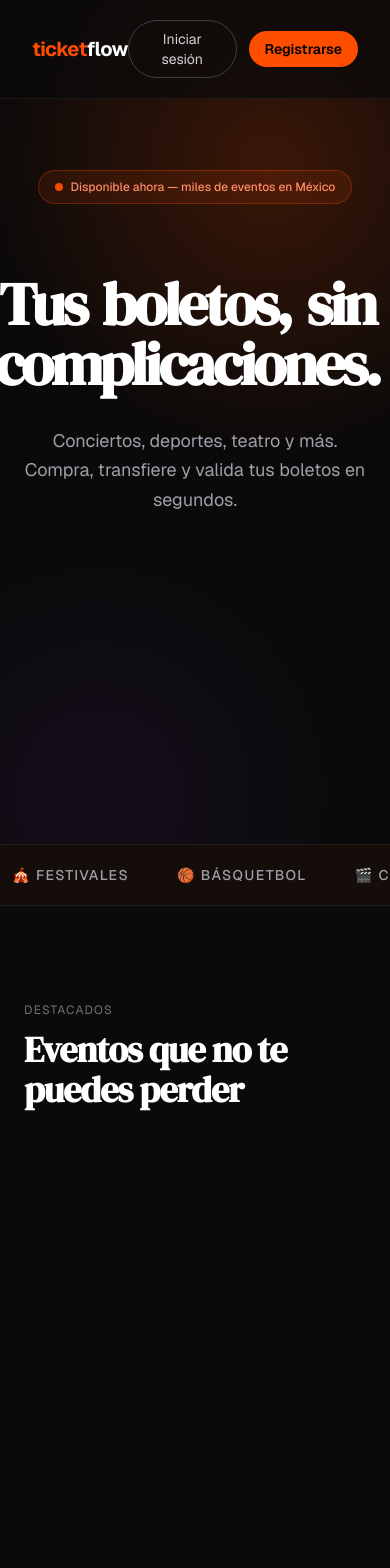
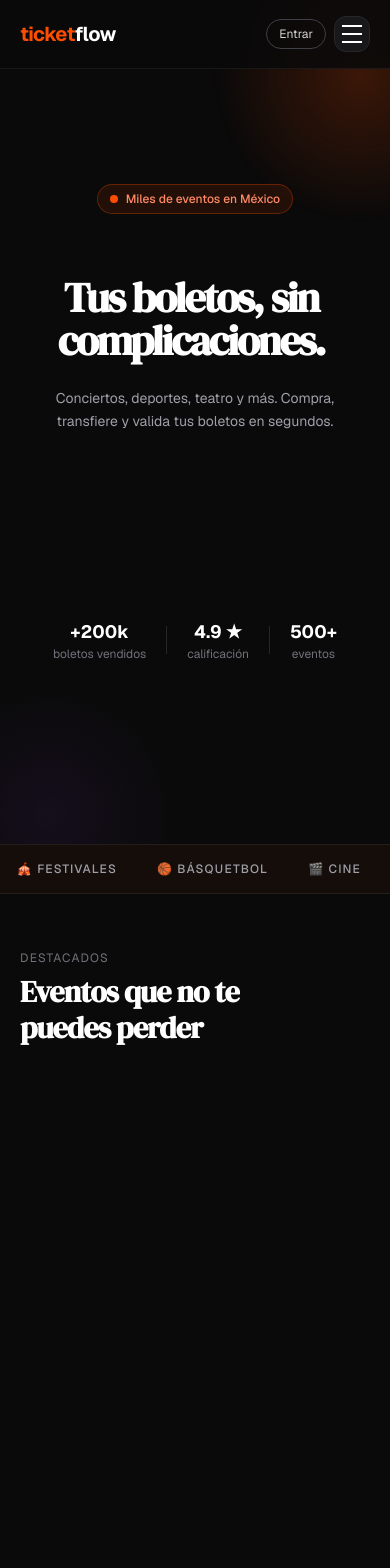
Before and after one commit to JoelUriel01/Frontend-ticketms, a Next.js app in the folder web/: page / in a window 390 px wide. Shown: the top 1568 px of the page. Built offline with nearby package versions, Linux system fonts and the light colour scheme.

Commit message:
vista para movil del landing

```diff
--- a/web/app/page.tsx
+++ b/web/app/page.tsx
@@ -1,8 +1,7 @@
 "use client";
 
-import { useEffect, useRef } from "react";
+import { useEffect, useRef, useState } from "react";
 import { useRouter } from "next/navigation";
-import Image from "next/image";
 import gsap from "gsap";
 import { ScrollTrigger } from "gsap/ScrollTrigger";
 
@@ -25,131 +24,75 @@ export default function Home() {
   const cardsRef = useRef<HTMLDivElement>(null);
   const statsRef = useRef<HTMLDivElement>(null);
   const navRef = useRef<HTMLElement>(null);
+  const [menuOpen, setMenuOpen] = useState(false);
 
   useEffect(() => {
     const ctx = gsap.context(() => {
-      // Nav entrance
-      gsap.from(navRef.current, {
-        y: -60,
-        opacity: 0,
-        duration: 0.8,
-        ease: "power3.out",
-      });
+      gsap.from(navRef.current, { y: -60, opacity: 0, duration: 0.8, ease: "power3.out" });
 
-      // Hero title — split word animation
       const words = titleRef.current?.querySelectorAll(".word");
       if (words) {
-        gsap.from(words, {
-          y: 120,
-          opacity: 0,
-          rotateX: -60,
-          duration: 1.1,
-          stagger: 0.08,
-          ease: "expo.out",
-          delay: 0.3,
-        });
+        gsap.from(words, { y: 120, opacity: 0, rotateX: -60, duration: 1.1, stagger: 0.08, ease: "expo.out", delay: 0.3 });
       }
 
-      // Subtitle
-      gsap.from(subtitleRef.current, {
-        y: 30,
-        opacity: 0,
-        duration: 0.9,
-        delay: 0.9,
-        ease: "power3.out",
-      });
+      gsap.from(subtitleRef.current, { y: 30, opacity: 0, duration: 0.9, delay: 0.9, ease: "power3.out" });
+      gsap.from(ctaRef.current?.children ?? [], { y: 30, opacity: 0, duration: 0.7, stagger: 0.1, delay: 1.1, ease: "power3.out" });
 
-      // CTA buttons
-      gsap.from(ctaRef.current?.children ?? [], {
-        y: 30,
-        opacity: 0,
-        duration: 0.7,
-        stagger: 0.1,
-        delay: 1.1,
-        ease: "power3.out",
-      });
-
-      // Ticker loop
       const ticker = tickerRef.current;
       if (ticker) {
         const clone = ticker.innerHTML;
         ticker.innerHTML += clone;
-        gsap.to(ticker, {
-          xPercent: -50,
-          duration: 22,
-          ease: "none",
-          repeat: -1,
-        });
+        gsap.to(ticker, { xPercent: -50, duration: 22, ease: "none", repeat: -1 });
       }
 
-      // Cards on scroll
       gsap.from(".event-card", {
-        scrollTrigger: {
-          trigger: cardsRef.current,
-          start: "top 80%",
-        },
-        y: 80,
-        opacity: 0,
-        duration: 0.8,
-        stagger: 0.12,
-        ease: "power3.out",
+        scrollTrigger: { trigger: cardsRef.current, start: "top 80%" },
+        y: 80, opacity: 0, duration: 0.8, stagger: 0.12, ease: "power3.out",
       });
 
-      // Stats
       gsap.from(".stat-item", {
-        scrollTrigger: {
-          trigger: statsRef.current,
-          start: "top 85%",
-        },
-        scale: 0.85,
-        opacity: 0,
-        duration: 0.7,
-        stagger: 0.1,
-        ease: "back.out(1.5)",
+        scrollTrigger: { trigger: statsRef.current, start: "top 85%" },
+        scale: 0.85, opacity: 0, duration: 0.7, stagger: 0.1, ease: "back.out(1.5)",
       });
 
-      // Parallax on hero badge
-      gsap.to(".hero-badge", {
-        y: -40,
-        scrollTrigger: {
-          trigger: heroRef.current,
-          scrub: 1.5,
-        },
-      });
-
-      gsap.to(".hero-circle", {
-        y: 60,
-        scrollTrigger: {
-          trigger: heroRef.current,
-          scrub: 2,
-        },
-      });
+      gsap.to(".hero-badge", { y: -40, scrollTrigger: { trigger: heroRef.current, scrub: 1.5 } });
+      gsap.to(".hero-circle", { y: 60, scrollTrigger: { trigger: heroRef.current, scrub: 2 } });
     });
 
     return () => ctx.revert();
+  }, []);
+
+  useEffect(() => {
+    const handleResize = () => { if (window.innerWidth >= 768) setMenuOpen(false); };
+    window.addEventListener("resize", handleResize);
+    return () => window.removeEventListener("resize", handleResize);
   }, []);
 
   const heroTitle = ["Tus", "boletos,", "sin", "complicaciones."];
 
   return (
     <div className="min-h-screen bg-[#0A0A0A] text-white font-sans overflow-x-hidden">
+
       {/* ─── Navbar ─── */}
       <nav
         ref={navRef}
-        className="fixed top-0 left-0 right-0 z-50 flex items-center justify-between px-8 py-5"
-        style={{ backdropFilter: "blur(18px)", background: "rgba(10,10,10,0.7)", borderBottom: "1px solid rgba(255,255,255,0.06)" }}
+        className="fixed top-0 left-0 right-0 z-50"
+        style={{ backdropFilter: "blur(18px)", background: "rgba(10,10,10,0.85)", borderBottom: "1px solid rgba(255,255,255,0.06)" }}
       >
+        <div className="flex items-center justify-between px-5 md:px-8 py-4 md:py-5">
           <span className="text-xl font-bold tracking-tight">
             <span style={{ color: "#FF4D00" }}>ticket</span>flow
           </span>
 
+          {/* Desktop links */}
           <div className="hidden md:flex items-center gap-8 text-sm text-zinc-400">
             <button onClick={() => router.push("/events")} className="hover:text-white transition-colors">Eventos</button>
             <button onClick={() => router.push("/dashboard")} className="hover:text-white transition-colors">Dashboard</button>
             <button onClick={() => router.push("/tickets/me")} className="hover:text-white transition-colors">Mis boletos</button>
           </div>
 
-        <div className="flex items-center gap-3">
+          {/* Desktop CTAs */}
+          <div className="hidden md:flex items-center gap-3">
             <button
               onClick={() => router.push("/login")}
               className="text-sm px-4 py-2 rounded-full border border-zinc-700 text-zinc-300 hover:border-zinc-400 hover:text-white transition-all"
@@ -164,40 +107,100 @@ export default function Home() {
               Registrarse
             </button>
           </div>
+
+          {/* Mobile: login shortcut + hamburger */}
+          <div className="flex md:hidden items-center gap-2">
+            <button
+              onClick={() => router.push("/login")}
+              className="text-xs px-3 py-1.5 rounded-full border border-zinc-700 text-zinc-300"
+            >
+              Entrar
+            </button>
+            <button
+              onClick={() => setMenuOpen((v) => !v)}
+              className="w-9 h-9 flex flex-col items-center justify-center gap-1.5 rounded-xl border border-zinc-800 bg-zinc-900"
+              aria-label="Menú"
+            >
+              <span
+                className="block h-0.5 w-5 bg-white transition-all duration-300"
+                style={{ transform: menuOpen ? "translateY(8px) rotate(45deg)" : "none" }}
+              />
+              <span
+                className="block h-0.5 w-5 bg-white transition-all duration-300"
+                style={{ opacity: menuOpen ? 0 : 1 }}
+              />
+              <span
+                className="block h-0.5 w-5 bg-white transition-all duration-300"
+                style={{ transform: menuOpen ? "translateY(-8px) rotate(-45deg)" : "none" }}
+              />
+            </button>
+          </div>
+        </div>
+
+        {/* Mobile dropdown */}
+        <div
+          className="md:hidden overflow-hidden transition-all duration-300"
+          style={{
+            maxHeight: menuOpen ? "280px" : "0",
+            borderTop: menuOpen ? "1px solid rgba(255,255,255,0.06)" : "none",
+          }}
+        >
+          <div className="px-5 py-4 flex flex-col gap-1">
+            {[
+              { label: "Eventos", path: "/events" },
+              { label: "Dashboard", path: "/dashboard" },
+              { label: "Mis boletos", path: "/tickets/me" },
+              { label: "Registrarse", path: "/register", accent: true },
+            ].map((item) => (
+              <button
+                key={item.path}
+                onClick={() => { router.push(item.path); setMenuOpen(false); }}
+                className="w-full text-left px-4 py-3 rounded-xl text-sm font-medium transition-colors"
+                style={{
+                  color: item.accent ? "#FF4D00" : "#a1a1aa",
+                  background: item.accent ? "rgba(255,77,0,0.08)" : "transparent",
+                }}
+              >
+                {item.label}
+              </button>
+            ))}
+          </div>
+        </div>
       </nav>
 
       {/* ─── Hero ─── */}
       <section
         ref={heroRef}
-        className="relative min-h-screen flex flex-col items-center justify-center px-6 pt-28 pb-16 text-center overflow-hidden"
+        className="relative min-h-screen flex flex-col items-center justify-center px-5 md:px-6 pt-24 md:pt-28 pb-16 text-center overflow-hidden"
       >
         {/* Background effects */}
         <div
-          className="hero-circle absolute top-[-180px] right-[-180px] w-[600px] h-[600px] rounded-full opacity-20 pointer-events-none"
+          className="hero-circle absolute top-[-120px] right-[-120px] md:top-[-180px] md:right-[-180px] w-[300px] h-[300px] md:w-[600px] md:h-[600px] rounded-full opacity-20 pointer-events-none"
           style={{ background: "radial-gradient(circle, #FF4D00 0%, transparent 70%)" }}
         />
         <div
-          className="absolute bottom-[-200px] left-[-150px] w-[500px] h-[500px] rounded-full opacity-10 pointer-events-none"
+          className="absolute bottom-[-100px] left-[-80px] md:bottom-[-200px] md:left-[-150px] w-[260px] h-[260px] md:w-[500px] md:h-[500px] rounded-full opacity-10 pointer-events-none"
           style={{ background: "radial-gradient(circle, #7B2FBE 0%, transparent 70%)" }}
         />
 
         {/* Badge */}
         <div
-          className="hero-badge inline-flex items-center gap-2 px-4 py-2 rounded-full text-xs font-medium mb-10 border"
+          className="hero-badge inline-flex items-center gap-2 px-3 md:px-4 py-1.5 md:py-2 rounded-full text-xs font-medium mb-8 md:mb-10 border"
           style={{ background: "rgba(255,77,0,0.1)", borderColor: "rgba(255,77,0,0.3)", color: "#FF8A65" }}
         >
-          <span className="w-2 h-2 rounded-full bg-[#FF4D00] animate-pulse" />
-          Disponible ahora — miles de eventos en México
+          <span className="w-2 h-2 rounded-full bg-[#FF4D00] animate-pulse flex-shrink-0" />
+          <span className="hidden sm:inline">Disponible ahora — miles de eventos en México</span>
+          <span className="sm:hidden">Miles de eventos en México</span>
         </div>
 
         {/* Title */}
         <h1
           ref={titleRef}
-          className="max-w-4xl text-6xl md:text-8xl font-black tracking-tighter leading-none mb-8"
+          className="max-w-[320px] sm:max-w-xl md:max-w-4xl text-[2.6rem] sm:text-6xl md:text-8xl font-black tracking-tighter leading-[1.05] mb-6 md:mb-8"
           style={{ perspective: "800px", fontFamily: "'DM Serif Display', Georgia, serif" }}
         >
           {heroTitle.map((word, i) => (
-            <span key={i} className="word inline-block mr-4" style={{ display: "inline-block" }}>
+            <span key={i} className="word inline-block mr-2 md:mr-4" style={{ display: "inline-block" }}>
               {word}
             </span>
           ))}
@@ -205,31 +208,30 @@ export default function Home() {
 
         <p
           ref={subtitleRef}
-          className="max-w-lg text-lg md:text-xl text-zinc-400 leading-relaxed mb-12"
+          className="max-w-[300px] sm:max-w-sm md:max-w-lg text-sm sm:text-base md:text-xl text-zinc-400 leading-relaxed mb-9 md:mb-12"
         >
           Conciertos, deportes, teatro y más. Compra, transfiere y valida tus boletos en segundos.
         </p>
 
         {/* CTAs */}
-        <div ref={ctaRef} className="flex flex-col sm:flex-row items-center gap-4">
+        <div ref={ctaRef} className="flex flex-col sm:flex-row items-stretch sm:items-center gap-3 md:gap-4 w-full max-w-[300px] sm:max-w-none sm:w-auto">
           <button
             onClick={() => router.push("/events")}
-            className="group relative px-8 py-4 rounded-full font-bold text-base text-white overflow-hidden transition-all hover:scale-105 active:scale-95"
+            className="group relative px-7 md:px-8 py-3.5 md:py-4 rounded-full font-bold text-sm md:text-base text-white overflow-hidden transition-all hover:scale-105 active:scale-95 text-center"
             style={{ background: "#FF4D00" }}
           >
             <span className="relative z-10">Explorar eventos →</span>
             <div className="absolute inset-0 opacity-0 group-hover:opacity-100 transition-opacity" style={{ background: "#FF6B35" }} />
           </button>
-
           <button
             onClick={() => router.push("/tickets/me")}
-            className="px-8 py-4 rounded-full font-medium text-base border border-zinc-700 text-zinc-300 hover:border-zinc-400 hover:text-white transition-all hover:bg-zinc-900"
+            className="px-7 md:px-8 py-3.5 md:py-4 rounded-full font-medium text-sm md:text-base border border-zinc-700 text-zinc-300 hover:border-zinc-400 hover:text-white transition-all hover:bg-zinc-900 text-center"
           >
             Ver mis boletos
           </button>
         </div>
 
-        {/* Floating stat badges */}
+        {/* Floating stat badges — desktop only */}
         <div className="hidden md:flex absolute left-12 bottom-32 flex-col gap-2 text-left">
           <div className="bg-zinc-900 border border-zinc-800 rounded-2xl p-4">
             <p className="text-2xl font-bold">+200k</p>
@@ -242,26 +244,44 @@ export default function Home() {
             <p className="text-xs text-zinc-500">calificación promedio</p>
           </div>
         </div>
+
+        {/* Mobile mini stats */}
+        <div className="flex md:hidden items-center gap-5 mt-10">
+          <div className="text-center">
+            <p className="text-lg font-bold">+200k</p>
+            <p className="text-xs text-zinc-500">boletos vendidos</p>
+          </div>
+          <div className="w-px h-7 bg-zinc-800" />
+          <div className="text-center">
+            <p className="text-lg font-bold">4.9 ★</p>
+            <p className="text-xs text-zinc-500">calificación</p>
+          </div>
+          <div className="w-px h-7 bg-zinc-800" />
+          <div className="text-center">
+            <p className="text-lg font-bold">500+</p>
+            <p className="text-xs text-zinc-500">eventos</p>
+          </div>
+        </div>
       </section>
 
       {/* ─── Ticker ─── */}
       <div
-        className="py-5 border-y overflow-hidden"
+        className="py-4 border-y overflow-hidden"
         style={{ borderColor: "rgba(255,255,255,0.07)", background: "rgba(255,77,0,0.04)" }}
       >
-        <div ref={tickerRef} className="flex gap-12 whitespace-nowrap" style={{ width: "max-content" }}>
+        <div ref={tickerRef} className="flex gap-10 whitespace-nowrap" style={{ width: "max-content" }}>
           {["🎵 Música", "⚽ Deportes", "🎭 Teatro", "🎪 Festivales", "🏀 Básquetbol", "🎬 Cine", "🎤 Stand-up", "🎻 Clásica", "🥊 Lucha libre", "🎡 Familia"].map((item, i) => (
-            <span key={i} className="text-sm font-medium text-zinc-400 tracking-widest uppercase">{item}</span>
+            <span key={i} className="text-xs md:text-sm font-medium text-zinc-400 tracking-widest uppercase">{item}</span>
           ))}
         </div>
       </div>
 
       {/* ─── Events Preview ─── */}
-      <section className="px-6 md:px-16 py-24">
-        <div className="flex items-end justify-between mb-12">
+      <section className="px-5 md:px-16 py-14 md:py-24">
+        <div className="flex items-end justify-between mb-8 md:mb-12">
           <div>
-            <p className="text-xs uppercase tracking-widest text-zinc-500 mb-3">Destacados</p>
-            <h2 className="text-4xl md:text-5xl font-black tracking-tight" style={{ fontFamily: "'DM Serif Display', Georgia, serif" }}>
+            <p className="text-xs uppercase tracking-widest text-zinc-500 mb-2 md:mb-3">Destacados</p>
+            <h2 className="text-3xl md:text-5xl font-black tracking-tight" style={{ fontFamily: "'DM Serif Display', Georgia, serif" }}>
               Eventos que no te<br />puedes perder
             </h2>
           </div>
@@ -273,19 +293,17 @@ export default function Home() {
           </button>
         </div>
 
-        <div ref={cardsRef} className="grid grid-cols-1 md:grid-cols-2 gap-5">
+        <div ref={cardsRef} className="grid grid-cols-1 md:grid-cols-2 gap-4 md:gap-5">
           {EVENTS_PREVIEW.map((event) => (
             <div
               key={event.id}
-              className="event-card group relative rounded-3xl overflow-hidden cursor-pointer border border-zinc-800 hover:border-zinc-600 transition-all duration-300 hover:-translate-y-1"
+              className="event-card group relative rounded-2xl md:rounded-3xl overflow-hidden cursor-pointer border border-zinc-800 hover:border-zinc-600 transition-all duration-300 hover:-translate-y-1"
               style={{ background: "#111111" }}
               onClick={() => router.push(`/events/${event.id}`)}
             >
-              {/* Color strip */}
               <div className="absolute top-0 left-0 right-0 h-1" style={{ background: event.color }} />
-
-              <div className="p-7">
-                <div className="flex items-start justify-between mb-6">
+              <div className="p-5 md:p-7">
+                <div className="flex items-start justify-between mb-4 md:mb-6">
                   <span
                     className="text-xs font-semibold uppercase tracking-widest px-3 py-1 rounded-full"
                     style={{ background: `${event.color}20`, color: event.color }}
@@ -294,29 +312,37 @@ export default function Home() {
                   </span>
                   <span className="text-sm text-zinc-500">{event.date}</span>
                 </div>
-
-                <h3 className="text-xl font-bold mb-2 group-hover:text-[#FF4D00] transition-colors">{event.name}</h3>
-                <p className="text-sm text-zinc-500 mb-6">{event.venue}</p>
-
+                <h3 className="text-base md:text-xl font-bold mb-1.5 group-hover:text-[#FF4D00] transition-colors">{event.name}</h3>
+                <p className="text-sm text-zinc-500 mb-4 md:mb-6">{event.venue}</p>
                 <div className="flex items-center justify-between">
                   <span className="text-xs text-zinc-600">{event.spots} lugares disponibles</span>
                   <span
-                    className="text-sm font-semibold flex items-center gap-1 opacity-0 group-hover:opacity-100 translate-x-2 group-hover:translate-x-0 transition-all duration-300"
+                    className="text-sm font-semibold flex items-center gap-1 md:opacity-0 md:translate-x-2 group-hover:opacity-100 group-hover:translate-x-0 transition-all duration-300"
                     style={{ color: "#FF4D00" }}
                   >
-                    Comprar boletos →
+                    Comprar →
                   </span>
                 </div>
               </div>
             </div>
           ))}
         </div>
+
+        {/* Ver todos — mobile only */}
+        <div className="mt-5 flex md:hidden">
+          <button
+            onClick={() => router.push("/discover")}
+            className="w-full text-sm text-zinc-400 border border-zinc-800 px-5 py-3 rounded-xl transition-all hover:border-zinc-600 hover:text-white"
+          >
+            Ver todos los eventos →
+          </button>
+        </div>
       </section>
 
       {/* ─── Stats ─── */}
       <section
         ref={statsRef}
-        className="mx-6 md:mx-16 mb-24 rounded-3xl p-12 grid grid-cols-2 md:grid-cols-4 gap-8"
+        className="mx-5 md:mx-16 mb-14 md:mb-24 rounded-2xl md:rounded-3xl p-7 md:p-12 grid grid-cols-2 md:grid-cols-4 gap-6 md:gap-8"
         style={{ background: "#111111", border: "1px solid rgba(255,255,255,0.07)" }}
       >
         {[
@@ -326,36 +352,35 @@ export default function Home() {
           { value: "24/7", label: "Soporte disponible" },
         ].map((stat, i) => (
           <div key={i} className="stat-item text-center">
-            <p className="text-4xl md:text-5xl font-black mb-2" style={{ color: i === 0 ? "#FF4D00" : "white" }}>{stat.value}</p>
-            <p className="text-sm text-zinc-500">{stat.label}</p>
+            <p className="text-3xl md:text-5xl font-black mb-1" style={{ color: i === 0 ? "#FF4D00" : "white" }}>{stat.value}</p>
+            <p className="text-xs md:text-sm text-zinc-500">{stat.label}</p>
           </div>
         ))}
       </section>
 
       {/* ─── Navigation Grid ─── */}
-      <section className="px-6 md:px-16 pb-24">
-        <p className="text-xs uppercase tracking-widest text-zinc-500 mb-4">Accesos rápidos</p>
-        <h2 className="text-3xl md:text-4xl font-black tracking-tight mb-10" style={{ fontFamily: "'DM Serif Display', Georgia, serif" }}>
+      <section className="px-5 md:px-16 pb-14 md:pb-24">
+        <p className="text-xs uppercase tracking-widest text-zinc-500 mb-3 md:mb-4">Accesos rápidos</p>
+        <h2 className="text-2xl md:text-4xl font-black tracking-tight mb-7 md:mb-10" style={{ fontFamily: "'DM Serif Display', Georgia, serif" }}>
           Todo lo que necesitas
         </h2>
-
-        <div className="grid grid-cols-2 md:grid-cols-3 gap-4">
+        <div className="grid grid-cols-2 md:grid-cols-3 gap-3 md:gap-4">
           {[
             { label: "Dashboard", desc: "Tu panel de control", path: "/dashboard", icon: "⚡" },
-            { label: "Eventos", desc: "Explorar todo el catálogo", path: "/events", icon: "🎟️" },
-            { label: "Mis boletos", desc: "Ver y gestionar boletos", path: "/tickets/me", icon: "📲" },
-            { label: "Checkout", desc: "Finalizar una compra", path: "/checkout", icon: "💳" },
-            { label: "Registrarse", desc: "Crear una cuenta nueva", path: "/register", icon: "✨" },
+            { label: "Eventos", desc: "Explorar el catálogo", path: "/events", icon: "🎟️" },
+            { label: "Mis boletos", desc: "Ver y gestionar", path: "/tickets/me", icon: "📲" },
+            { label: "Checkout", desc: "Finalizar compra", path: "/checkout", icon: "💳" },
+            { label: "Registrarse", desc: "Crear cuenta nueva", path: "/register", icon: "✨" },
             { label: "Iniciar sesión", desc: "Acceder a tu cuenta", path: "/login", icon: "🔑" },
           ].map((item) => (
             <button
               key={item.path}
               onClick={() => router.push(item.path)}
-              className="group text-left p-6 rounded-2xl border border-zinc-800 hover:border-zinc-600 transition-all duration-200 hover:bg-zinc-900 active:scale-95"
+              className="group text-left p-4 md:p-6 rounded-xl md:rounded-2xl border border-zinc-800 hover:border-zinc-600 transition-all duration-200 hover:bg-zinc-900 active:scale-95"
             >
-              <span className="text-2xl mb-3 block">{item.icon}</span>
-              <p className="font-bold text-base mb-1 group-hover:text-[#FF4D00] transition-colors">{item.label}</p>
-              <p className="text-xs text-zinc-500">{item.desc}</p>
+              <span className="text-xl md:text-2xl mb-2 md:mb-3 block">{item.icon}</span>
+              <p className="font-bold text-sm md:text-base mb-0.5 group-hover:text-[#FF4D00] transition-colors">{item.label}</p>
+              <p className="text-xs text-zinc-500 leading-tight">{item.desc}</p>
             </button>
           ))}
         </div>
@@ -363,24 +388,24 @@ export default function Home() {
 
       {/* ─── CTA Final ─── */}
       <section
-        className="mx-6 md:mx-16 mb-24 rounded-3xl p-12 md:p-16 text-center relative overflow-hidden"
+        className="mx-5 md:mx-16 mb-14 md:mb-24 rounded-2xl md:rounded-3xl p-8 md:p-16 text-center relative overflow-hidden"
         style={{ background: "#FF4D00" }}
       >
         <div className="absolute inset-0 opacity-20 pointer-events-none" style={{ backgroundImage: "radial-gradient(circle at 70% 30%, #FF8A65 0%, transparent 60%)" }} />
-        <h2 className="relative text-4xl md:text-6xl font-black tracking-tight mb-6 text-white" style={{ fontFamily: "'DM Serif Display', Georgia, serif" }}>
+        <h2 className="relative text-3xl md:text-6xl font-black tracking-tight mb-4 md:mb-6 text-white" style={{ fontFamily: "'DM Serif Display', Georgia, serif" }}>
           Listo para vivir<br />la experiencia?
         </h2>
-        <p className="relative text-orange-100 mb-10 text-lg">Regístrate gratis y empieza a comprar boletos hoy mismo.</p>
+        <p className="relative text-orange-100 mb-7 md:mb-10 text-sm md:text-lg">Regístrate gratis y empieza a comprar boletos hoy mismo.</p>
         <button
           onClick={() => router.push("/register")}
-          className="relative inline-block px-10 py-4 bg-black text-white font-bold rounded-full text-base hover:bg-zinc-900 transition-all hover:scale-105 active:scale-95"
+          className="relative inline-block px-8 md:px-10 py-3.5 md:py-4 bg-black text-white font-bold rounded-full text-sm md:text-base hover:bg-zinc-900 transition-all hover:scale-105 active:scale-95"
         >
           Crear cuenta gratuita →
         </button>
       </section>
 
       {/* ─── Footer ─── */}
-      <footer className="px-8 pb-12 text-center border-t border-zinc-900 pt-10">
+      <footer className="px-6 pb-10 text-center border-t border-zinc-900 pt-8">
         <p className="text-xl font-bold mb-1">
           <span style={{ color: "#FF4D00" }}>ticket</span>flow
         </p>
```
Lines whose indentation alone changed are shown as unchanged.
